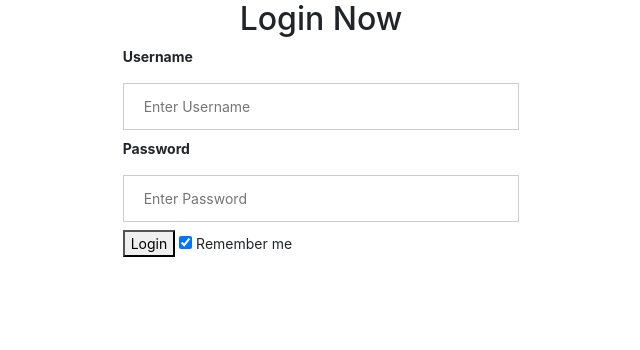
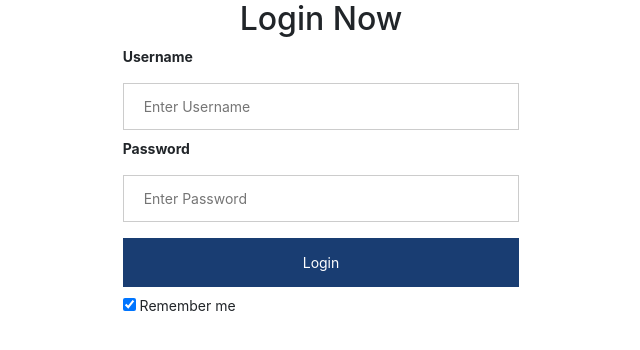
Before and after one commit to jpal29/URL_SHORTENER, a Flask app: page /auth/login in a window 1280 px wide. Shown: the part 56-406 px from the top of the page, without its empty margins (319-959 px from the left). Run offline with Flask 2, Linux system fonts and the light colour scheme; some libraries are stand-ins or nearby versions.

Commit message:
Added a class type to the login button

```diff
--- a/shortener/templates/auth/login.html
+++ b/shortener/templates/auth/login.html
@@ -13,7 +13,7 @@
               <input type="text" placeholder="Enter Username" name="username" id="username" required>
               <label for="password"><b>Password</b></label>
               <input type="password" placeholder="Enter Password" name="password" id="password" required>
-              <button type="submit" value="Log In">Login</button>
+              <button class="stacked-button" type="submit" value="Log In">Login</button>
               <label>
                 <input type="checkbox" checked="checked" name="remember"> Remember me
               </label>
--- a/shortener/templates/auth/register.html
+++ b/shortener/templates/auth/register.html
@@ -14,7 +14,7 @@
                     <input type="text" placeholder="Enter Username" name="username" id="username" required>
                     <label for="password"><b>Password</b></label>
                     <input type="password" placeholder="Enter Password" name="password" id="password" required>
-                    <button type="submit" value="Register">Register</button>
+                    <button class="stacked-button" type="submit" value="Register">Register</button>
                 </form>
             </div>
         </div>
```
